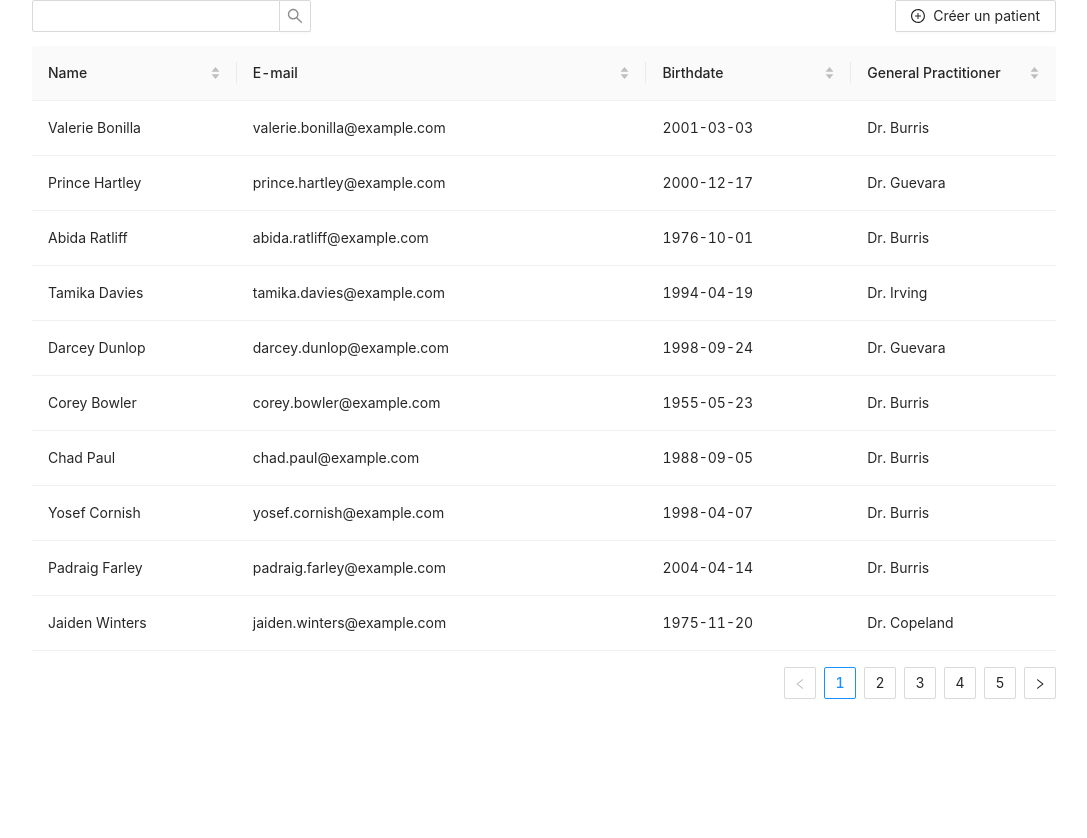
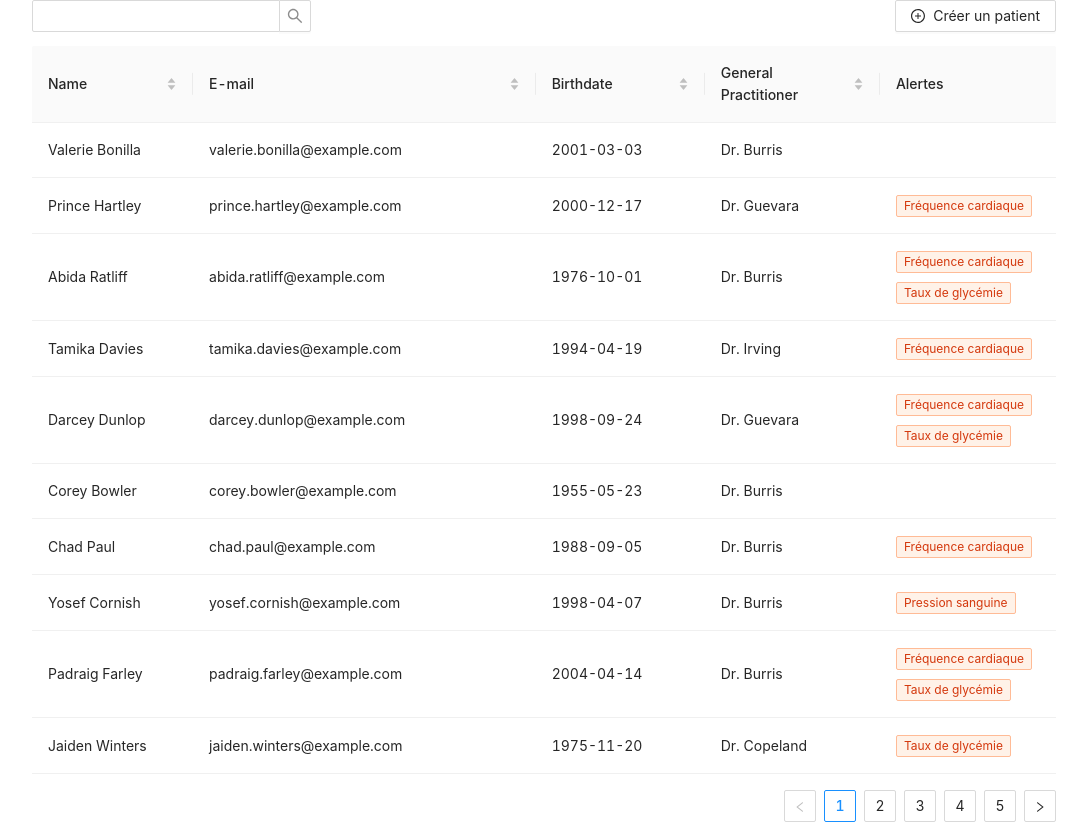
Before and after one commit to hokla-org/dojo-sante, a React (Create React App) app: page / in a window 1280 px wide. Shown: the whole page, without its empty margins (96-1183 px from the left). Before the commit the page ends 800 px from the top, so only its background shows below. Built offline with nearby package versions, Linux system fonts and the light colour scheme.

Commit message:
feat(Home): display warning tags

```diff
--- a/src/Home.jsx
+++ b/src/Home.jsx
@@ -1,13 +1,13 @@
-import { Button, Input, Table } from "antd";
+import { Button, Input, Space, Table, Tag } from "antd";
 import "antd/dist/antd.css";
 import { useState } from "react";
 import "./Home.css";
 import { useNavigate } from "react-router-dom";
 import { PlusCircleOutlined } from "@ant-design/icons";
-import { usePatients } from "./usePatients";
+import { usePatientsWithMedicalWarnings } from "./usePatientsWithMedicalWarnings";
 
 function Home() {
-  const patients = usePatients();
+  const patients = usePatientsWithMedicalWarnings();
   const [dataSource, setDataSource] = useState(patients);
   const navigate = useNavigate();
 
@@ -48,6 +48,26 @@ function Home() {
       sorter: (p1, p2) =>
         p1.generalPractitioner.localeCompare(p2.generalPractitioner),
     },
+    {
+      title: "Alertes",
+      key: "warnings",
+      dataIndex: "warnings",
+      render: (_, { warnings }) => (
+        <>
+          <Space direction="vertical">
+            {warnings.map((warning) => {
+              return (
+                <>
+                  <Tag color="volcano" key={warning}>
+                    {warning}
+                  </Tag>
+                </>
+              );
+            })}
+          </Space>
+        </>
+      ),
+    },
   ];
 
   return (
```
